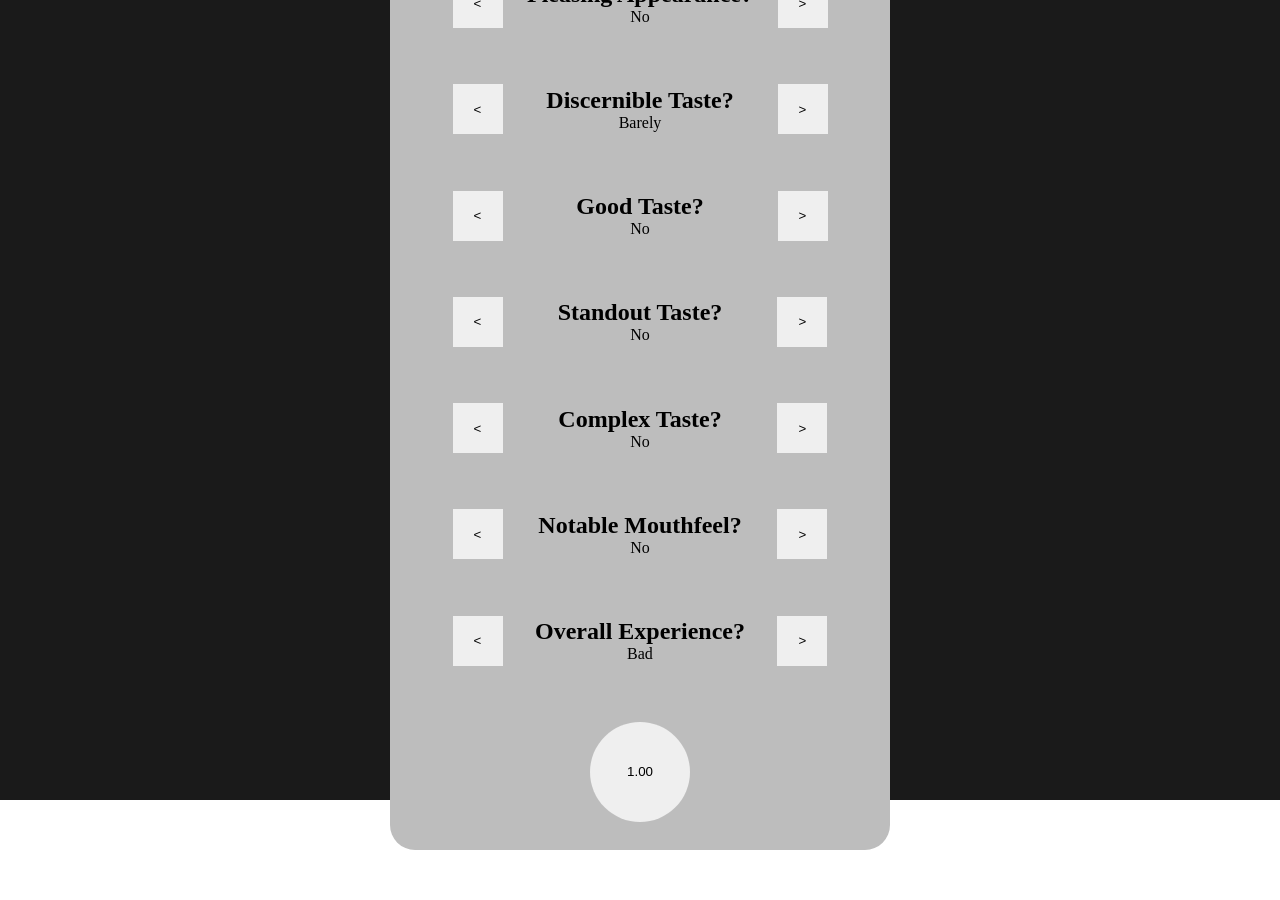
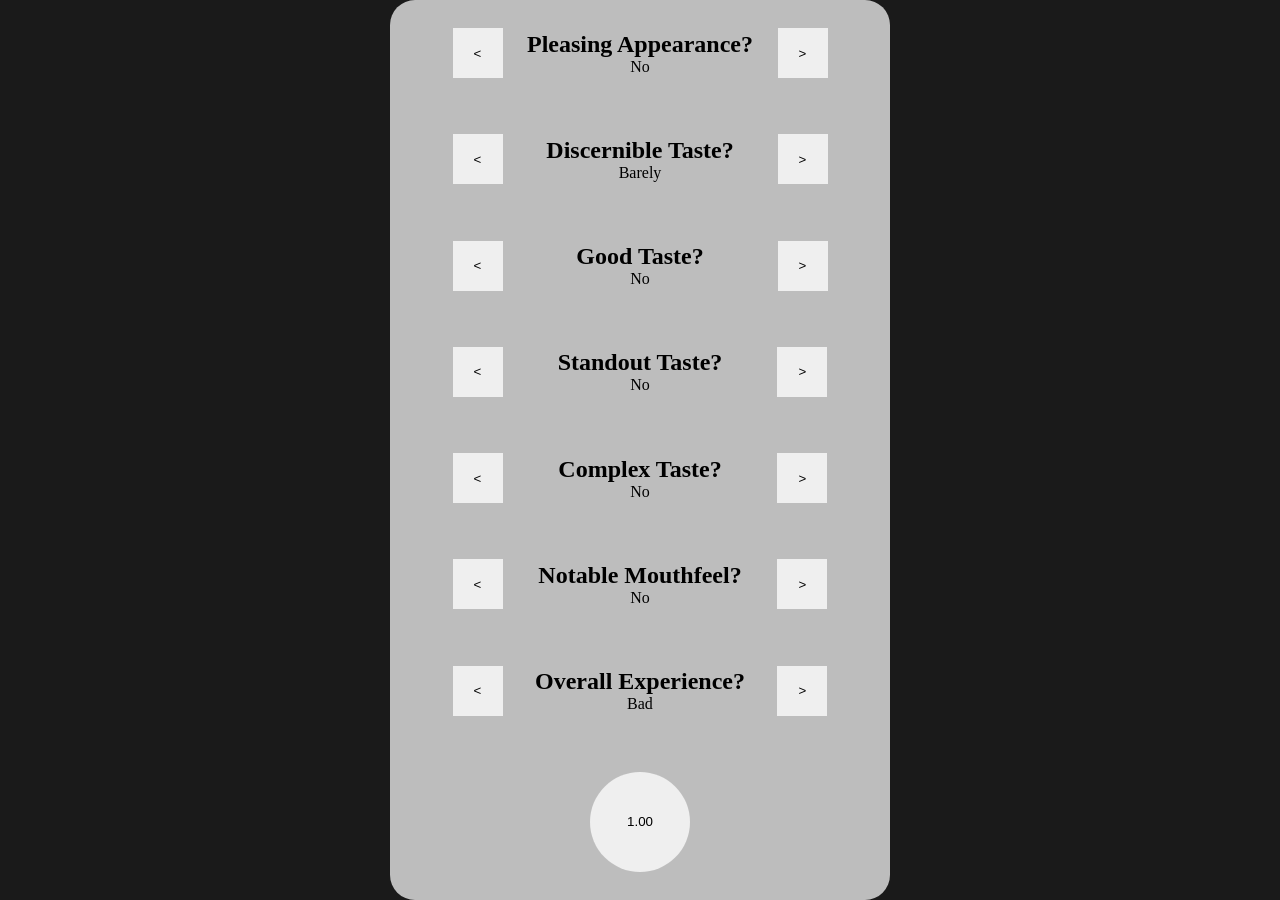
Before and after one commit to john-a-dixon/beerator, a plain HTML site: page index.html in a window 1280 px wide. Before the commit the page ends 850 px from the top, so only its background shows below. Drawn offline with Linux system fonts and the light colour scheme.

Commit message:
Fixed stuff.

```diff
--- a/resources/index.css
+++ b/resources/index.css
@@ -17,7 +17,16 @@
 
 html, body, main {
 	width: 100%;
-	height: 100%;
+}
+
+html, body {
+	background-color: var(--darkest-grey);
+}
+
+body {
+	display: flex;
+	justify-content: center;
+	align-items: center;
 }
 
 main {
@@ -93,3 +102,9 @@ h2, p {
 		font-size: 1.25rem;
 	}
 }
+
+@media only screen and (min-height: 900px) {
+	html, body {
+		height: 100%;
+	}
+}
```
